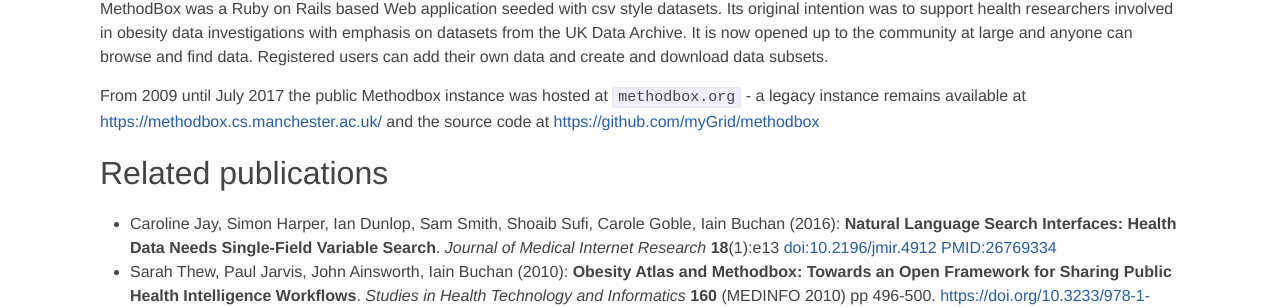
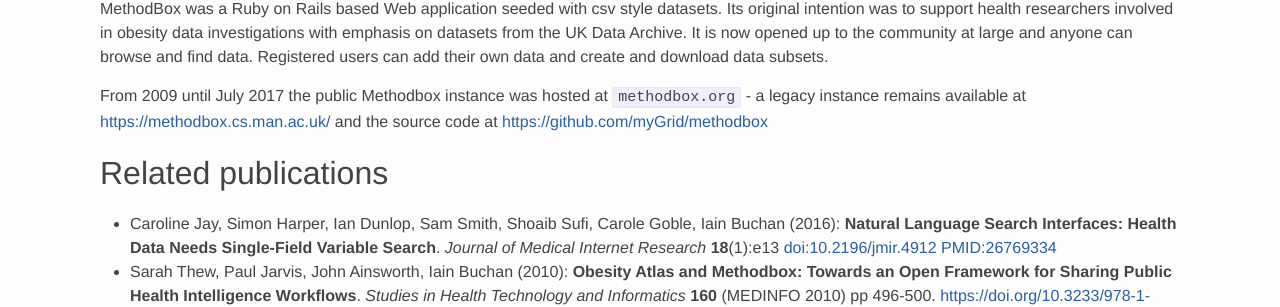
Before and after one commit to eScienceLab/eScienceLab.github.io, a Jekyll site: the page built from _products/methodbox.md, in a window 1280 px wide. Shown: the part 448-755 px from the top of the page. Built offline with Jekyll 4.4.1, drawn with Linux system fonts in a browser that asks for light colours; comment, search, counter and statistics services are not loaded; some of the changed lines change nothing that is shown.

Commit message:
manchester.ac.uk -> man.ac.uk

```diff
--- a/_products/methodbox.md
+++ b/_products/methodbox.md
@@ -15,7 +15,7 @@
 
 MethodBox was a Ruby on Rails based Web application seeded with csv style datasets. Its original intention was to support health researchers involved in obesity data investigations with emphasis on datasets from the UK Data Archive. It is now opened up to the community at large and anyone can browse and find data. Registered users can add their own data and create and download data subsets.
 
-From 2009 until July 2017 the public Methodbox instance was hosted at `methodbox.org` - a legacy instance remains available at [https://methodbox.cs.manchester.ac.uk/](https://methodbox.cs.manchester.ac.uk/)
+From 2009 until July 2017 the public Methodbox instance was hosted at `methodbox.org` - a legacy instance remains available at [https://methodbox.cs.man.ac.uk/](https://methodbox.cs.man.ac.uk/)
 and the source code at [https://github.com/myGrid/methodbox](https://github.com/myGrid/methodbox)
 
 ## Related publications
```
